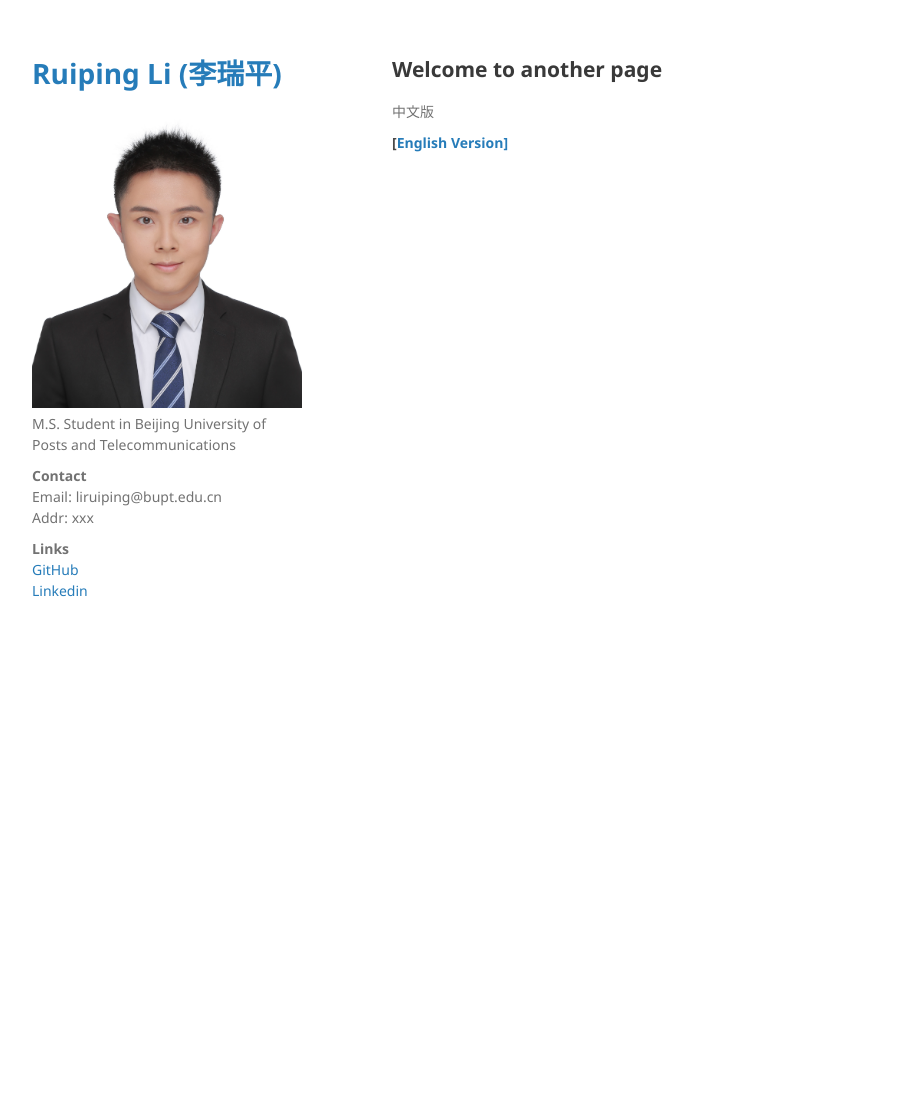
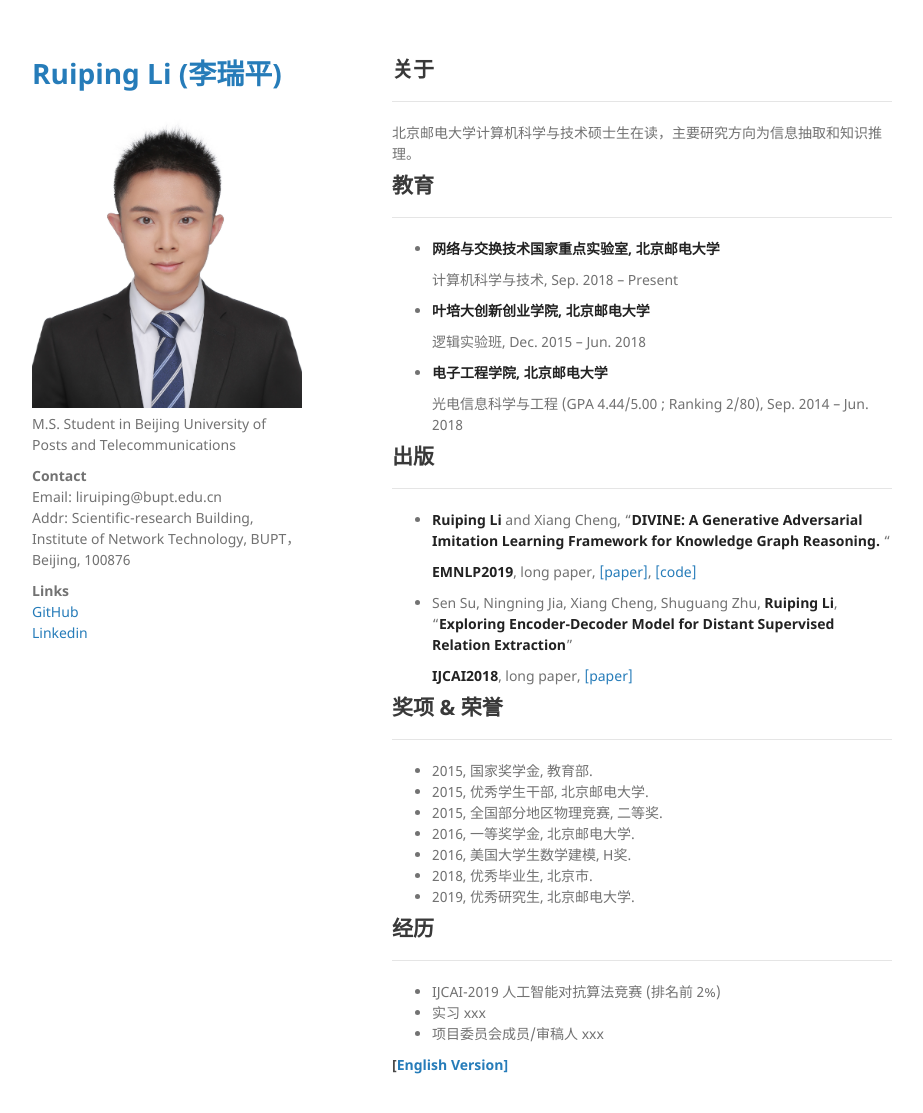
Before and after one commit to Ruiping-Li/Ruiping-Li.github.io, a Jekyll site: the page built from index_cn.md, in a window 1280 px wide and 1145 px high. Shown: the top 1113 px of the window, without its empty margins (178-1101 px from the left). Built offline with Jekyll 4.4.1, drawn with Linux system fonts in a browser that asks for light colours; our own code applies the rules of GitHub Pages for plain Markdown files.

Commit message:
update index_cn

```diff
--- a/_layouts/default.html
+++ b/_layouts/default.html
@@ -23,7 +23,7 @@
         <p>{{ site.description | default: site.github.project_tagline }}</p>
 		<div><b>Contact</b>
 		<div>Email: liruiping@bupt.edu.cn</div>
-		<div>Addr: xxx</div>
+		<div>Addr: Scientific-research Building, Institute of Network Technology, BUPT，Beijing, 100876</div>
 		</div>
 
 		<p> </p>
--- a/index_cn.md
+++ b/index_cn.md
@@ -1,5 +1,57 @@
-## Welcome to another page
+## 关于
 
-中文版
+------
+
+北京邮电大学计算机科学与技术硕士生在读，主要研究方向为信息抽取和知识推理。
+
+## 教育
+
+------
+
+- **网络与交换技术国家重点实验室, 北京邮电大学**
+
+  计算机科学与技术, Sep. 2018 -- Present
+
+- **叶培大创新创业学院, 北京邮电大学**
+
+  逻辑实验班, Dec. 2015 -- Jun. 2018
+
+- **电子工程学院, 北京邮电大学**
+
+  光电信息科学与工程 (GPA 4.44/5.00 ; Ranking 2/80), Sep. 2014 -- Jun. 2018
+
+## 出版
+
+------
+
+- **Ruiping Li** and Xiang Cheng, "**DIVINE: A Generative Adversarial Imitation Learning Framework for Knowledge Graph Reasoning.** "
+
+  **EMNLP2019**, long paper, [[paper]](https://www.aclweb.org/anthology/TBD-709), [[code]](https://github.com/Ruiping-Li/DIVINE)
+
+- Sen Su, Ningning Jia, Xiang Cheng, Shuguang Zhu, **Ruiping Li**, "**Exploring Encoder-Decoder Model for Distant Supervised Relation Extraction**"
+
+  **IJCAI2018**, long paper, [[paper]](https://www.ijcai.org/proceedings/2018/610)
+
+## 奖项 & 荣誉
+
+------
+
+- 2015, 国家奖学金, 教育部.
+- 2015, 优秀学生干部, 北京邮电大学.
+- 2015, 全国部分地区物理竞赛, 二等奖.
+- 2016, 一等奖学金, 北京邮电大学.
+- 2016, 美国大学生数学建模, H奖.
+- 2018, 优秀毕业生, 北京市.
+- 2019, 优秀研究生, 北京邮电大学.
+
+## 经历
+
+------
+
+- IJCAI-2019 人工智能对抗算法竞赛 (排名前 2%)
+- 实习 xxx
+- 项目委员会成员/审稿人 xxx
+
+
 
 #### [[English Version\]](./)
```
Also changed, not shown: index.md (+1 -0 lines).
